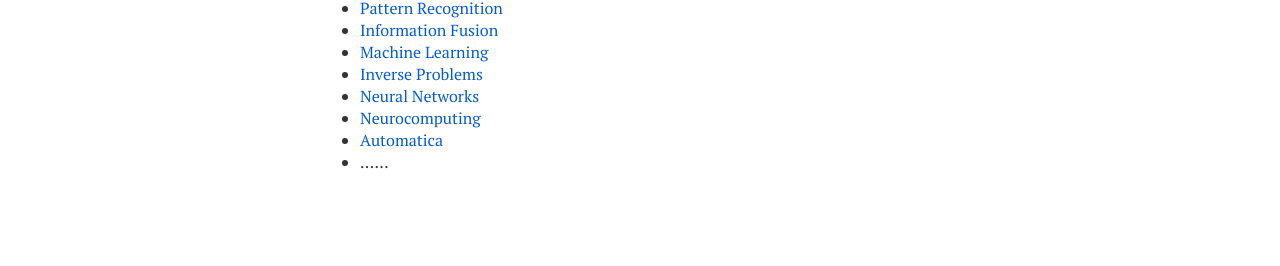
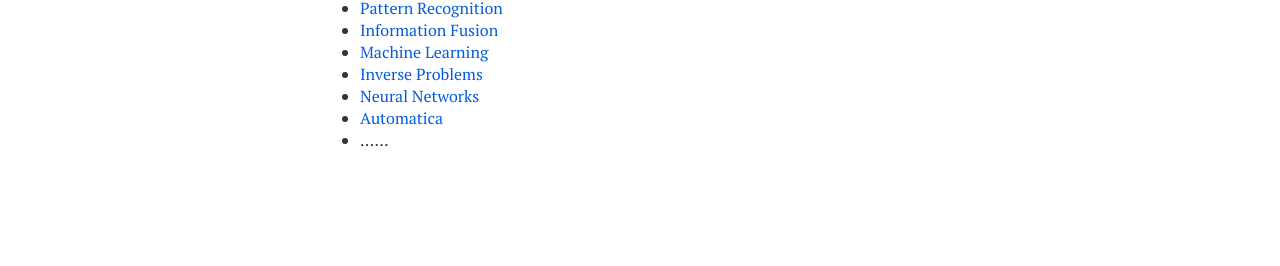
Before and after one commit to xianchaoxiu/xianchaoxiu.github.io, a Jekyll site: the page built from activities/index.md, in a window 1280 px wide. Shown: the part 771-1037 px from the top of the page. Built offline with Jekyll 4.4.1, drawn with Linux system fonts in a browser that asks for light colours; nearby versions of some CDN libraries.

Commit message:
Update index.md

```diff
--- a/activities/index.md
+++ b/activities/index.md
@@ -40,6 +40,5 @@ share: false
 * <a href="https://link.springer.com/journal/10994" class="textlink" target="_blank">Machine Learning</a> <br>
 * <a href="https://iopscience.iop.org/journal/0266-5611" class="textlink" target="_blank">Inverse Problems</a> <br>
 * <a href="https://www.sciencedirect.com/journal/neural-networks" class="textlink" target="_blank">Neural Networks</a> <br>
-* <a href="https://www.sciencedirect.com/journal/neurocomputing" class="textlink" target="_blank">Neurocomputing</a> <br>
 * <a href="https://www.sciencedirect.com/journal/automatica" class="textlink" target="_blank">Automatica</a> <br>
 * ......
```
